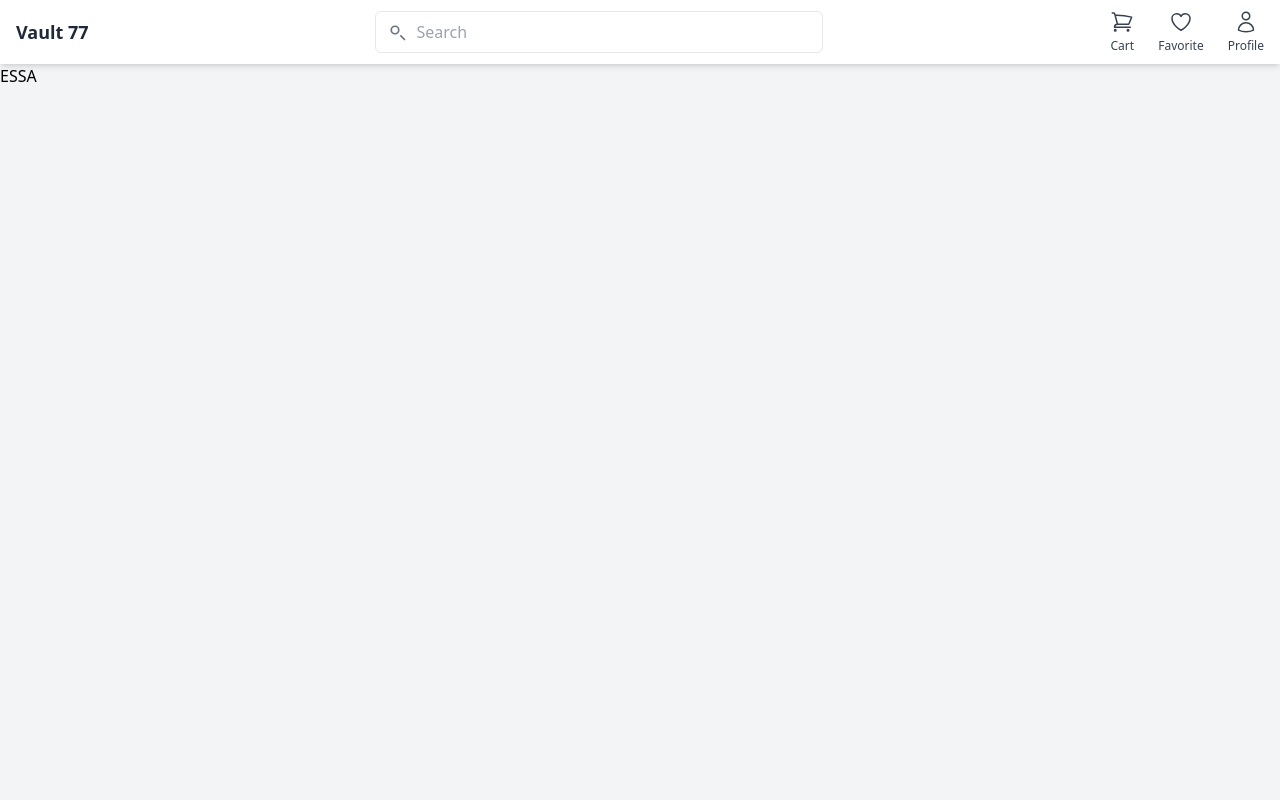
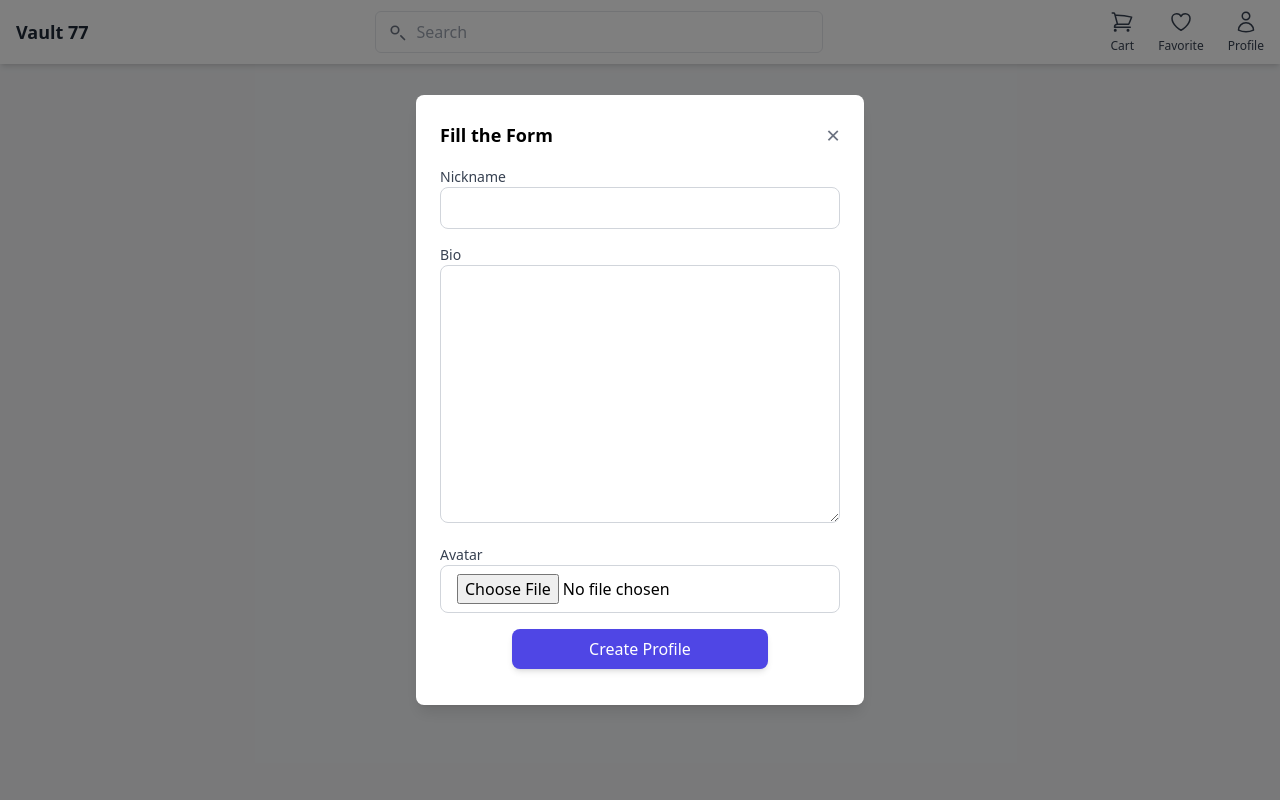
Before and after one commit to K4Nu/Monstruox, a Django app: page / in a window 1280 px wide. Run offline with Django 5.2, Linux system fonts and the light colour scheme; the visitor is signed in with stand-in values (Sample User, id 1); parts of the project's set-up code (start-up, migrations or seed data) failed here and were passed over; some libraries are stand-ins or nearby versions.

Commit message:
profile modal on login

```diff
--- a/Monstruox/urls.py
+++ b/Monstruox/urls.py
@@ -18,9 +18,11 @@ from django.contrib import admin
 from django.urls import path, include
 from users import views as user_views
 from allauth.account.views import LoginView, SignupView,LogoutView
-
+from django.conf import settings
+from django.conf.urls.static import static
 urlpatterns = [
     path("",user_views.IndexView.as_view(), name="index"),
+    path("user/",include("users.urls"),name="user"),
     path('admin/', admin.site.urls),
     path("login/",LoginView.as_view(),name="login"),
     path("register/",SignupView.as_view(),name="register"),
@@ -34,3 +36,6 @@ urlpatterns = [
 
     path("accounts/", include("allauth.urls")),
 ]
+
+if settings.DEBUG:
+    urlpatterns+= static(settings.MEDIA_URL, document_root=settings.MEDIA_ROOT)
--- a/users/forms.py
+++ b/users/forms.py
@@ -59,3 +59,57 @@ class CustomSignUpForm(SignupForm):
         # Let the parent class handle the actual user creation
         user = super().save(request)
         return user
+
+
+class CustomEmailChangeForm(forms.Form):
+    email1 = forms.EmailField(label='New Email')
+    email2 = forms.EmailField(label='Confirm New Email')
+
+    def clean(self):
+        User = get_user_model()
+        cleaned_data = super().clean()
+        email1 = cleaned_data.get("email1")
+        email2 = cleaned_data.get("email2")
+
+        if email1 and email2:
+            # Clean emails using adapter
+            email1 = get_adapter().clean_email(email1)
+            email2 = get_adapter().clean_email(email2)
+
+            # Check if emails match
+            if email1 != email2:
+                raise forms.ValidationError("Emails do not match")
+
+            # Comprehensive email uniqueness check
+            if (User.objects.filter(email=email1).exists() or
+                    EmailAddress.objects.filter(email=email1).exists() or
+                    SocialAccount.objects.filter(user__email=email1).exists()):
+                raise forms.ValidationError("Email already in use")
+
+            cleaned_data['email1'] = email1
+            cleaned_data['email2'] = email2
+
+        return cleaned_data
+
+
+class ProfileForm(forms.ModelForm):
+    class Meta:
+        model = Profile
+        fields = ('nickname', 'bio', 'avatar')
+
+    avatar = forms.ImageField(required=False)
+
+    def clean_nickname(self):
+        nickname = self.cleaned_data.get('nickname')
+        if not nickname:
+            raise forms.ValidationError("Nickname is required")
+
+        # If this is an existing profile being updated, exclude it from the unique check
+        existing_profile = Profile.objects.filter(nickname=nickname)
+        if self.instance.pk:
+            existing_profile = existing_profile.exclude(pk=self.instance.pk)
+
+        if existing_profile.exists():
+            raise forms.ValidationError("This nickname is already registered")
+
+        return nickname
--- /dev/null
+++ b/users/templates/users/create_profile.html
@@ -0,0 +1,5 @@
+{% extends 'base.html' %}
+{% load widget_tweaks %}
+{% block content %}
+<h1>ez</h1>
+{% endblock %}
--- a/users/templates/users/index.html
+++ b/users/templates/users/index.html
@@ -1,5 +1,57 @@
 {% extends 'base.html' %}
+{% load widget_tweaks %}  <!-- Load widget tweaks for styling -->
 
 {% block content %}
-<h1>ESSA</h1>
+{% if request.user.profile %}
+    <p>{{ request.user.profile }}</p>
+    <p>{{ request.user.profile.id }}</p>
+{% endif %}
+<div id="myModal" class="fixed inset-0 flex items-center justify-center bg-black bg-opacity-50 hidden">
+    <div class="bg-white p-6 rounded-lg shadow-lg w-full max-w-md">
+        <div class="flex justify-between items-center">
+            <h2 class="text-lg font-bold">Fill the Form</h2>
+            <button onclick="closeModal()" class="text-gray-500 text-2xl">&times;</button>
+        </div>
+        <form id="modalForm" method="post" hx-post="{% url 'users:create_profile' %}" hx-target="#formResponse" enctype="multipart/form-data">
+            {% csrf_token %}
+
+            <!-- Loop through form fields -->
+            {% for field in form %}
+            <div class="mt-4">
+                <label for="{{ field.id_for_label }}" class="block text-sm font-medium text-gray-700">
+                    {{ field.label }}
+                </label>
+                {{ field|add_class:"w-full px-4 py-2 border border-gray-300 rounded-lg focus:ring focus:ring-green-200" }}
+
+                <!-- Display form errors -->
+                {% if field.errors %}
+                <p class="text-red-500 text-xs mt-1">{{ field.errors.0 }}</p>
+                {% endif %}
+            </div>
+            {% endfor %}
+
+            <!-- Create Profile Button -->
+            <div class="flex justify-center mt-4">
+                <button type="submit"
+                        class="w-64 px-6 py-2 bg-indigo-600 hover:bg-indigo-700 text-white font-medium rounded-lg shadow-md focus:ring-2 focus:ring-indigo-500 focus:ring-offset-2 transition duration-150">
+                    Create Profile
+                </button>
+            </div>
+        </form>
+        <div id="formResponse" class="mt-3"></div> <!-- Display response here -->
+    </div>
+</div>
+
+<script>
+    document.addEventListener("DOMContentLoaded", function ()
+    {
+        let has_profile={{ has_profile|lower }};
+        console.log(has_profile);
+        if (!has_profile)
+        {
+            document.getElementById("myModal").classList.remove("hidden");
+        }
+    })
+</script>
+
 {% endblock %}
--- /dev/null
+++ b/users/templates/users/profile_confirm_delete.html
@@ -0,0 +1 @@
+{% extends 'base.html' %}
--- /dev/null
+++ b/users/urls.py
@@ -0,0 +1,11 @@
+from django.urls import path, include
+from . import views
+from Monstruox import settings
+from . import views
+app_name = 'users'
+
+urlpatterns = [
+    path("create_profile/", views.CreateProfile.as_view(), name="create_profile"),
+    #path("profile/<pk:int>/",views.ProfileDashboard.as_view(), name="profile"),
+    path("profile_delete/<int:pk>/", views.ProfileDelete.as_view(), name="profile_delete"),
+    ]
--- a/users/views.py
+++ b/users/views.py
@@ -11,7 +11,7 @@ from django.views.generic import DetailView, UpdateView, View, TemplateView, For
 from django import forms
 import os
 from django.contrib import messages
-from .forms import ResendEmailForm,CustomEmailChangeForm
+from .forms import ResendEmailForm, CustomEmailChangeForm, ProfileForm
 from allauth.account.views import PasswordChangeView, EmailView, PasswordResetFromKeyDoneView, ConfirmEmailView, \
     SignupView,PasswordResetView,LoginView,PasswordResetDoneView
 from django.http import HttpResponse, JsonResponse
@@ -24,6 +24,7 @@ from django.db import transaction
 from django.forms import modelform_factory
 from django.core.validators import validate_email
 from django.db.models import Q
+from .models import Profile
 
 class ResendVerificationEmail(FormView):
     template_name = "users/resend_email_verification.html"
@@ -44,6 +45,17 @@ class ResendVerificationEmail(FormView):
 
 class IndexView(TemplateView):
     template_name = "users/index.html"
+
+    def get_context_data(self, **kwargs):
+        context = super().get_context_data(**kwargs)
+        context["form"] = ProfileForm()
+        try:
+            Profile.objects.get(user=self.request.user)
+            context["has_profile"]=True
+        except Profile.DoesNotExist:
+            context["has_profile"]=False
+        return context
+
 
 class ConfirmEmailView(ConfirmEmailView,):
     def get(self, request, *args, **kwargs):
@@ -114,3 +126,55 @@ class PasswordResetFromKeyDoneView(PasswordResetFromKeyDoneView):
             pass
         messages.success(self.request, "Password has been changed successfully.")
         return redirect("login")
+
+class CreateProfile(CreateView):
+    template_name = "users/create_profile.html"
+    model = Profile
+    form_class = ProfileForm
+
+    def form_valid(self, form):
+        profile = form.save(commit=False)
+        profile.user = self.request.user
+        profile.save()
+
+        if self.request.headers.get('HX-Request'):
+            # Return a response that will trigger a page refresh
+            return HttpResponse(
+                '<script>window.location.href = "/";</script>',
+                headers={
+                    'HX-Trigger': 'profileCreated'
+                }
+            )
+        return redirect("index")
+
+    def form_invalid(self, form):
+        if self.request.headers.get('HX-Request'):
+            # Return just the form with errors for HTMX to update
+            context = {'form': form}
+            return render(
+                self.request,
+                'users/partials/profile_form.html',  # Create this template
+                context,
+                status=400
+            )
+        return super().form_invalid(form)
+
+class ProfileDashboard(DetailView):
+    model = Profile
+    template_name = "users/dashboard.html"
+    context_object_name = "profile"
+
+
+class ProfileDelete(DeleteView):
+    model = Profile
+    success_url = reverse_lazy("index")
+
+    # Do not specify template_name if you're not using a confirmation page.
+
+    def get(self, request, *args, **kwargs):
+        # WARNING: This deletes the object on GET request.
+        return self.delete(request, *args, **kwargs)
+
+    def delete(self, request, *args, **kwargs):
+        messages.success(request, "Profile has been deleted successfully.")
+        return super().delete(request, *args, **kwargs)
```
Also changed, not shown: 1 other file.
